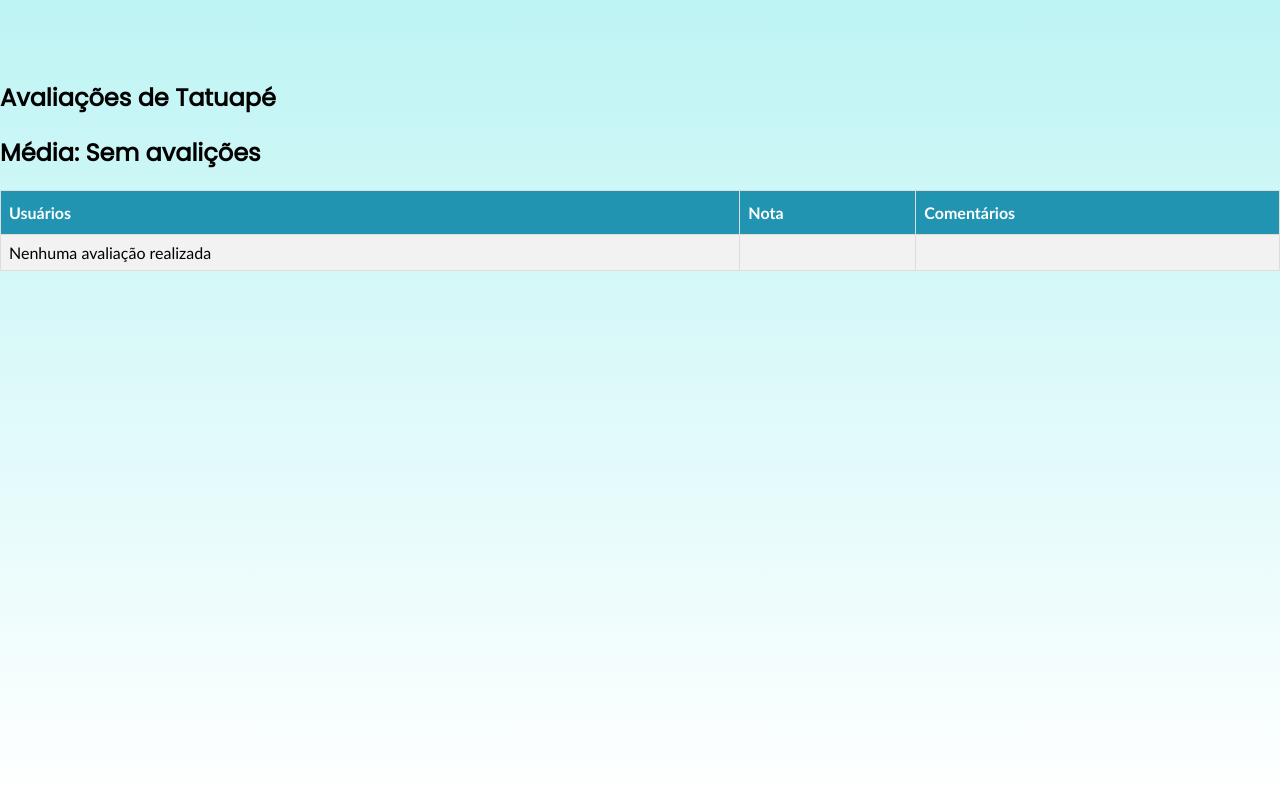
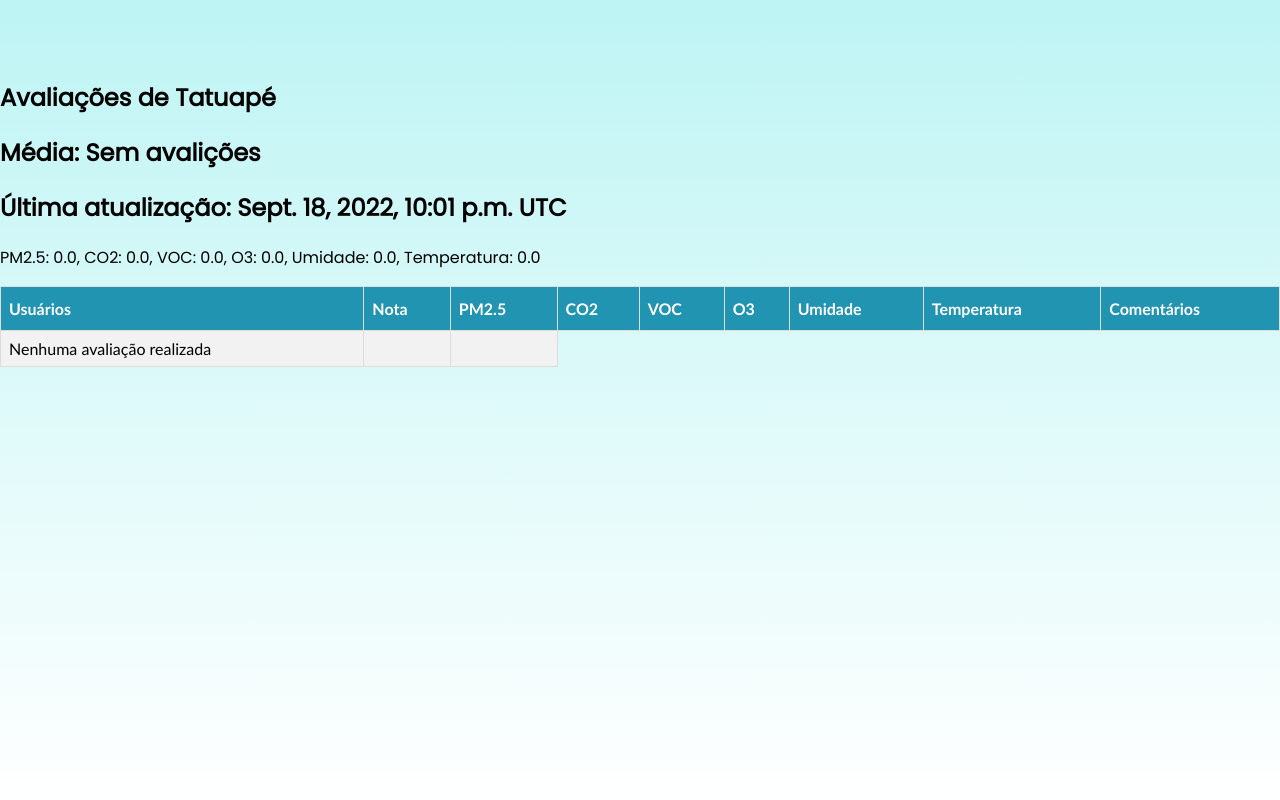
Before and after one commit to P1F/PoluITA, a Django app: page /registros/71 in a window 1280 px wide. Shown: the part 60-860 px from the top of the page. Run offline with Django 3.2, Linux system fonts and the light colour scheme; data comes from the database, SQL or seed files in the repository; both versions use the stored data as it was after the commit; some libraries are stand-ins or nearby versions.

Commit message:
adapted project to poluita

```diff
--- a/home/static/index.js
+++ b/home/static/index.js
@@ -122,6 +122,12 @@ document.getElementById('send-register').addEventListener('click', function(){
 document.getElementById('send-avaliacao').addEventListener('click', function(){
     showLoader()
     document.getElementsByName('erronota')[0].textContent = ''
+    document.getElementsByName('erropm25')[0].textContent = ''
+    document.getElementsByName('erroco2')[0].textContent = ''
+    document.getElementsByName('errovoc')[0].textContent = ''
+    document.getElementsByName('erroo3')[0].textContent = ''
+    document.getElementsByName('erroumidade')[0].textContent = ''
+    document.getElementsByName('errotemperatura')[0].textContent = ''
     document.getElementsByName('errocomentario')[0].textContent = ''
     document.getElementsByName('errologin')[0].textContent = ''
 
--- a/registros/models.py
+++ b/registros/models.py
@@ -1,4 +1,5 @@
 from django.db import models
+from datetime import datetime
 
 # Create your models here.
 class Empresas(models.Model):
@@ -6,8 +7,15 @@ class Empresas(models.Model):
     address = models.CharField(max_length=200)
     name = models.CharField(max_length=101)
     grade = models.IntegerField()
+    pm25 = models.FloatField(default='0.00')
+    co2 = models.FloatField(default='0.00')
+    voc = models.FloatField(default='0.00')
+    o3 = models.FloatField(default='0.00')
+    humidity = models.FloatField(default='0.00')
+    temperature = models.FloatField(default='0.00')
     longitude = models.FloatField(default='0.00')
     latitude = models.FloatField(default='0.00')
+    last_updated = models.DateTimeField(default=datetime.now, blank=True)
 
     def __str__(self):
         return f"{self.name} {self.latitude} {self.longitude}"
@@ -32,5 +40,14 @@ class Avaliações(models.Model):
     empresa_id = models.IntegerField(default=0)
     comment = models.CharField(max_length=300, default='Não deixou comentários sobre o estabelecimento.')
     grade = models.IntegerField()
+    pm25 = models.FloatField(default='0.00')
+    co2 = models.FloatField(default='0.00')
+    voc = models.FloatField(default='0.00')
+    o3 = models.FloatField(default='0.00')
+    humidity = models.FloatField(default='0.00')
+    temperature = models.FloatField(default='0.00')
     def __str__(self):
-        return f"USUÁRIO: {self.username} PARA EMPRESA: {self.empresaname} NOTA: {self.grade} COMENTÁRIO: {self.comment}"
+        return f"USUÁRIO: {self.username} PARA EMPRESA: {self.empresaname} NOTA: {self.grade} \
+            COMENTÁRIO: {self.comment} PM2.5: {self.pm25} CO2: {self.co2} \
+            VOC: {self.voc} O3: {self.o3} \
+            UMIDADE: {self.humidity} TEMPERATURA: {self.temperature}"
--- a/registros/templates/registros/avaliacao.html
+++ b/registros/templates/registros/avaliacao.html
@@ -3,11 +3,19 @@
 {% block body %}
     <h2>Avaliações de {{ empresa.name }}</h2>
     <h2>Média: {{ media }}</h2>
+    <h2>Última atualização: {{ empresa.last_updated }} UTC</h2>
+    <p>PM2.5: {{ empresa.pm25 }}, CO2: {{ empresa.co2 }}, VOC: {{ empresa.voc }}, O3: {{ empresa.o3 }}, Umidade: {{ empresa.humidity }}, Temperatura: {{ empresa.temperature }}</p>
     <div>
         <table id="customers">
             <tr>
             <th>Usuários</th>
             <th>Nota</th>
+            <th>PM2.5</th>
+            <th>CO2</th>
+            <th>VOC</th>
+            <th>O3</th>
+            <th>Umidade</th>
+            <th>Temperatura</th>
             <th>Comentários</th>
             </tr>
 
@@ -15,6 +23,12 @@
             <tr>
                 <td>{{ avaliacao.username }}</td>
                 <td>{{ avaliacao.grade }}</td>
+                <td>{{ avaliacao.pm25 }}</td>
+                <td>{{ avaliacao.co2 }}</td>
+                <td>{{ avaliacao.voc }}</td>
+                <td>{{ avaliacao.o3 }}</td>
+                <td>{{ avaliacao.humidity }}</td>
+                <td>{{ avaliacao.temperature }}</td>
                 <td>{{ avaliacao.comment }}</td>
             </tr>
             {% empty %}
--- a/registros/templates/registros/layout.html
+++ b/registros/templates/registros/layout.html
@@ -25,7 +25,7 @@
 
             <div id='menu-container'>
                     <div class='title menu-head' name='session-user'>{% if request.session.username %}{{ request.session.username }}{% endif %}</div>
-                    <a href='minhas-avaliacoes' style='text-decoration: none; color: #ffffff;'><div class='title menu-option' id='menu-minhas-avaliacoes'>Minhas Avaliações</div></a>
+                    <a href='minhas-avaliacoes' style='text-decoration: none; color: #ffffff;'><div class='title menu-option' id='menu-minhas-avaliacoes'>Minhas Contribuições</div></a>
                     <div class='title menu-option' id='menu-sair'>Sair</div>
             </div>
 
--- a/registros/views.py
+++ b/registros/views.py
@@ -6,6 +6,7 @@ from django.http import JsonResponse
 from django.db.models import Avg
 import re
 import json
+from datetime import datetime, timezone
 
 from .models import Empresas, Usuários, Avaliações
 # Create your views here.
@@ -131,6 +132,12 @@ def generate_avaliacao(request):
     data = dict(request.POST)
     comment = data['comentarios'][0]
     grade = data['nota'][0]
+    pm25 = data['pm25'][0]
+    co2 = data['co2'][0]
+    voc = data['voc'][0]
+    o3 = data['o3'][0]
+    humidity = data['umidade'][0]
+    temperature = data['temperatura'][0]
     empresa_id = data['id-empresa'][0]
     erros = {}
 
@@ -147,6 +154,31 @@ def generate_avaliacao(request):
         erros['ok'] = False
         return JsonResponse(erros)
 
+    if len(pm25) <= 0:
+        erros['pm25'] = 'PM2.5 deve ser maior que 0'
+        erros['ok'] = False
+        return JsonResponse(erros)
+
+    if len(co2) <= 0:
+        erros['co2'] = 'CO2 deve ser maior que 0'
+        erros['ok'] = False
+        return JsonResponse(erros)
+
+    if len(voc) <= 0:
+        erros['voc'] = 'VOC deve ser maior que 0'
+        erros['ok'] = False
+        return JsonResponse(erros)
+
+    if len(o3) <= 0:
+        erros['o3'] = 'O3 deve ser maior que 0'
+        erros['ok'] = False
+        return JsonResponse(erros)
+
+    if len(humidity) <= 0:
+        erros['umidade'] = 'Umidade deve ser maior que 0'
+        erros['ok'] = False
+        return JsonResponse(erros)
+
     if len(comment) > 300:
         erros['comentario'] = 'Máximo de 300 caractéres'
         erros['ok'] = False
@@ -157,9 +189,17 @@ def generate_avaliacao(request):
             user = request.session['username']
             userid = list(Usuários.objects.filter(user=user).values('id'))[0]['id']
             empresa = Empresas.objects.get(id=empresa_id)
-            Avaliações(comment=comment, grade=grade, empresa_id=empresa_id, user_id=userid, empresaname=empresa.name, username=user).save()
+            Avaliações(comment=comment, grade=grade, pm25=pm25, co2=co2, voc=voc, o3=o3, humidity=humidity, temperature=temperature,
+                empresa_id=empresa_id, user_id=userid, empresaname=empresa.name, username=user).save()
             media = Avaliações.objects.filter(empresa_id=empresa_id).aggregate(Avg('grade'))
             empresa.grade = round(media['grade__avg'])
+            empresa.pm25 = pm25
+            empresa.co2 = co2
+            empresa.voc = voc
+            empresa.o3 = o3
+            empresa.humidity = humidity
+            empresa.temperature = temperature
+            empresa.last_updated = datetime.now(timezone.utc)
             empresa.save()
             erros['ok'] = True
         else:
```
Also changed, not shown: home/templates/layout.html (+37 -1 lines), registros/templates/registros/minhas-avaliacoes.html (+12 -0 lines), db.sqlite3, registros/migrations/0007_avaliações_co2_avaliações_humidity_avaliações_o3_and_more.py (added).
